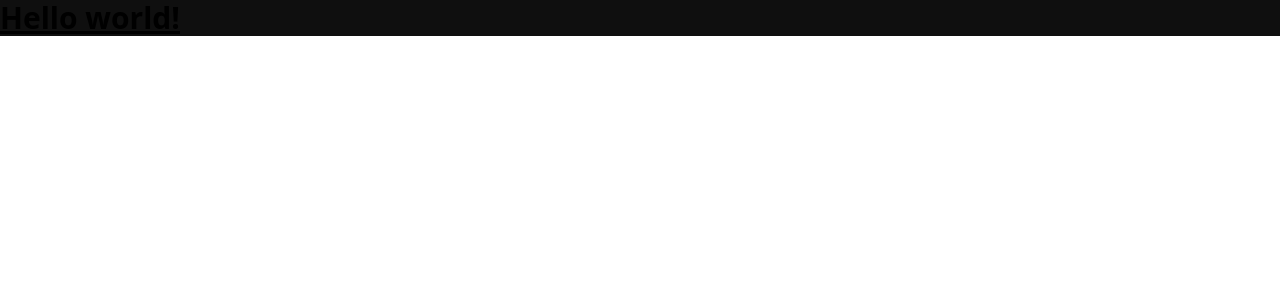
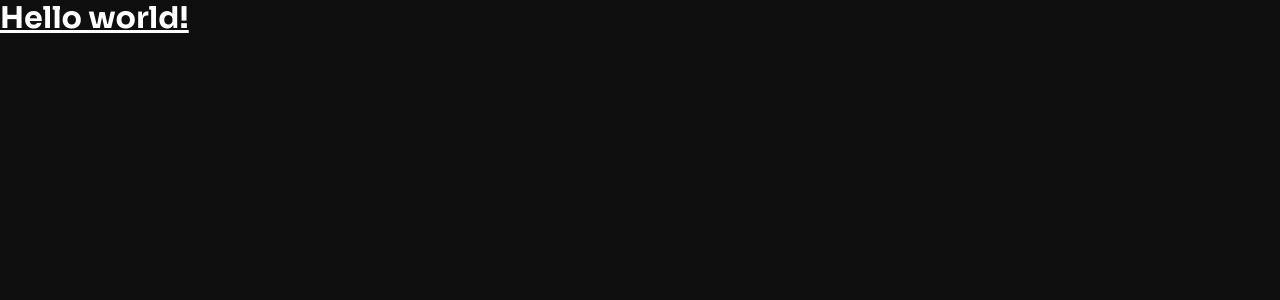
Before and after one commit to wal-z1/Sand, a React (Vite) app: page / in a window 1280 px wide. Shown: the top 300 px of the page. Built offline with nearby package versions, Linux system fonts and the light colour scheme.

Commit message:
router installed

```diff
--- a/package.json
+++ b/package.json
@@ -14,6 +14,7 @@
     "framer-motion": "^12.23.12",
     "react": "^19.1.1",
     "react-dom": "^19.1.1",
+    "react-router-dom": "^7.8.2",
     "tailwindcss": "^4.1.12"
   },
   "devDependencies": {
--- a/src/App.jsx
+++ b/src/App.jsx
@@ -5,7 +5,10 @@ function App() {
 
 	return (
 		<>
-			<h1 class="text-3xl font-bold underline font-mozilla">Hello world!</h1>
+
+			<h1 class="text-3xl font-bold underline font-sora text-white">
+				Hello world!
+			</h1>
 		</>
 	);
 }
--- a/src/index.css
+++ b/src/index.css
@@ -8,4 +8,6 @@
 
 #root {
 	background-color: #0f0f0f;
+	height: 100vh;
+	width: 100vw;
 }
```
Also changed, not shown: 1 other file (tests, documents, lock files or other folders).
